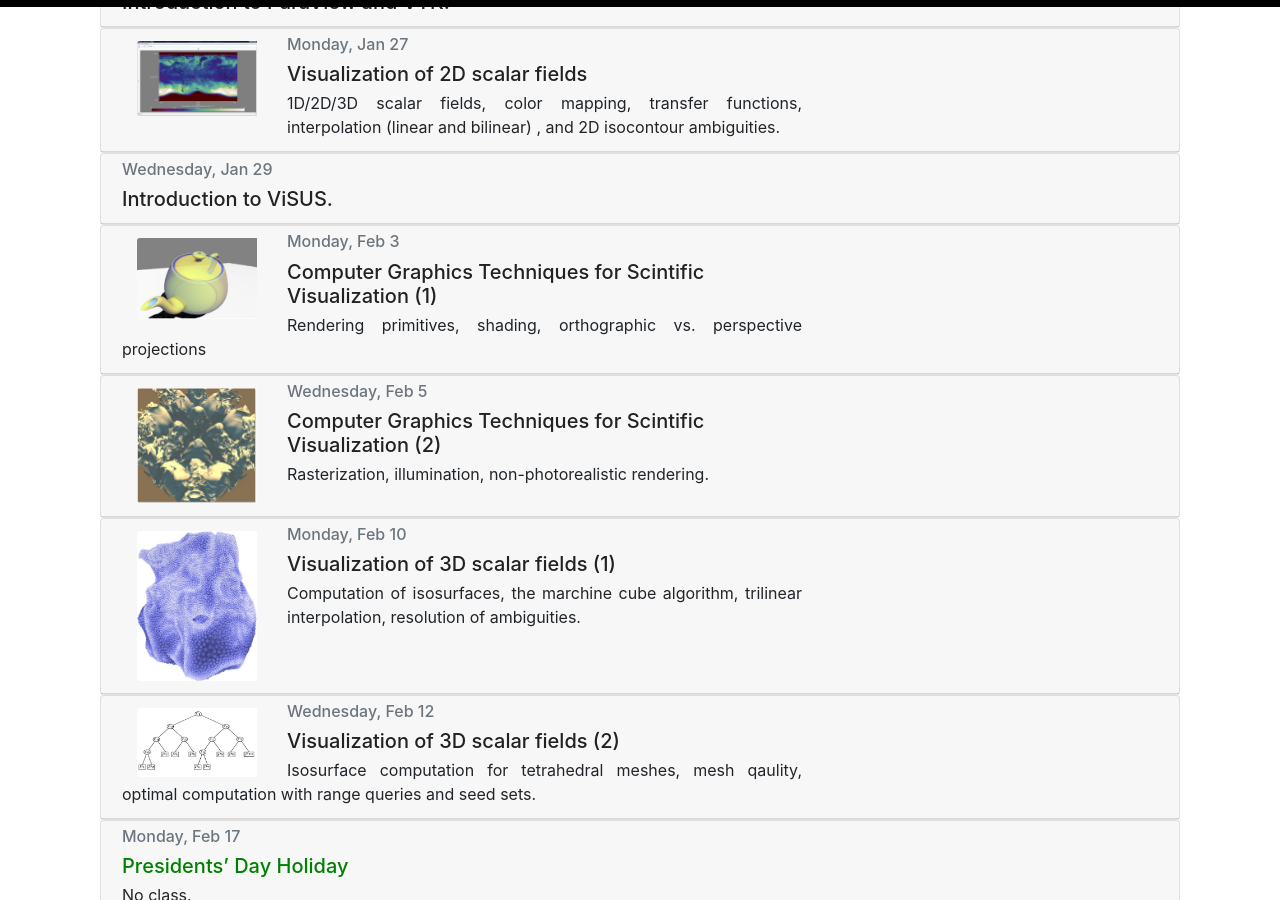
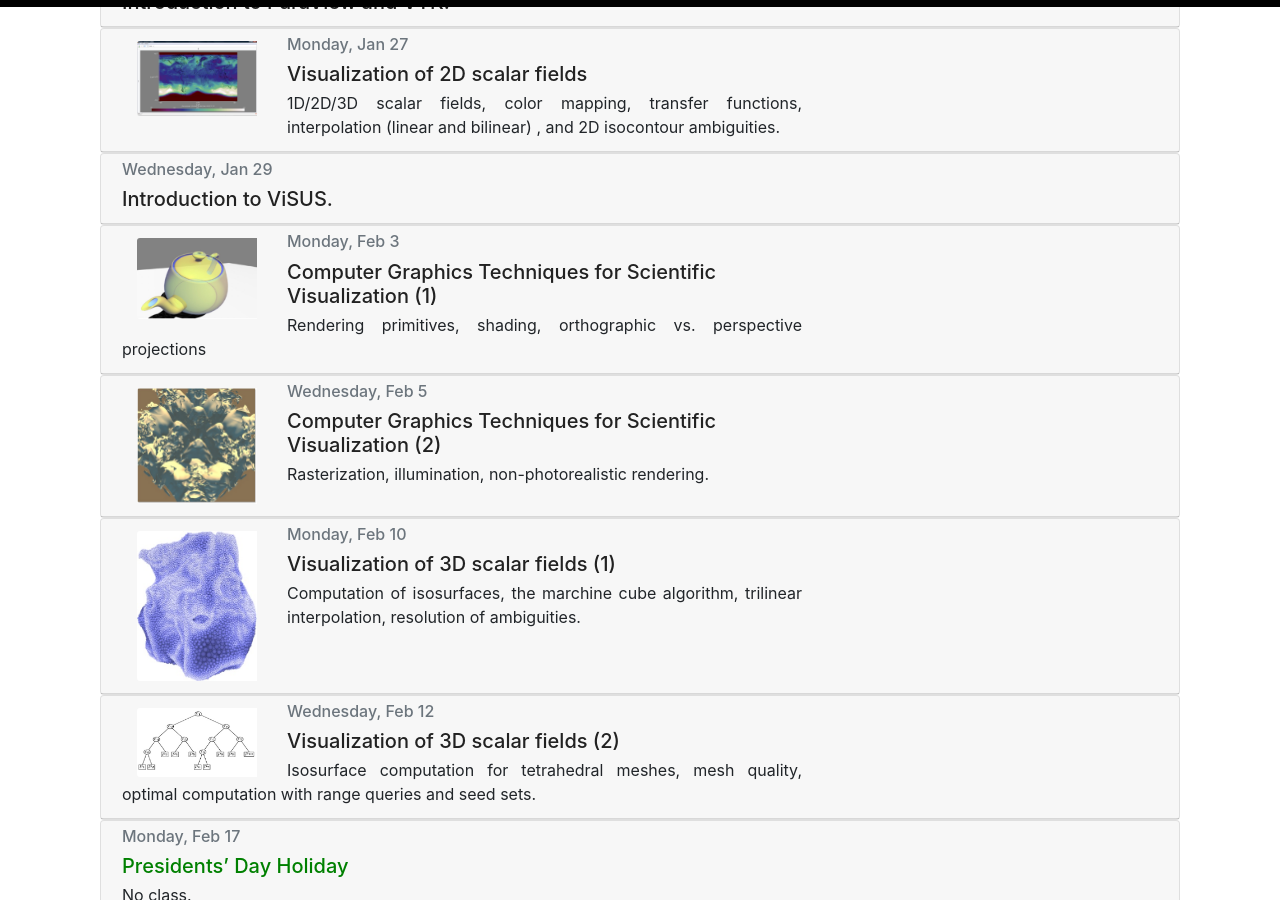
Before and after one commit to ComputingElevatedLab/sciviscourse, a Jekyll site: the page built from _pages/schedule.md, in a window 1280 px wide and 900 px high, scrolled down 781 px. Built offline with Jekyll 4.4.1, drawn with Linux system fonts in a browser that asks for light colours; some of the changed text lies outside the part shown.

Commit message:
Update schedule.yml
Some small typo fixes

```diff
--- a/_data/schedule.yml
+++ b/_data/schedule.yml
@@ -34,12 +34,12 @@
 - name: Introduction to ViSUS.
   date: Wednesday, Jan 29
 
-- name: Computer Graphics Techniques for Scintific Visualization (1)
+- name: Computer Graphics Techniques for Scientific Visualization (1)
   date: Monday, Feb 3
   description: Rendering primitives, shading, orthographic vs. perspective projections
   image: ../images/schedule/primitives.jpg
 
-- name: Computer Graphics Techniques for Scintific Visualization (2)
+- name: Computer Graphics Techniques for Scientific Visualization (2)
   date: Wednesday, Feb 5
   description: Rasterization, illumination, non-photorealistic rendering.
   image: ../images/schedule/shadows.jpg
@@ -51,7 +51,7 @@
 
 - name: Visualization of 3D scalar fields (2)
   date: Wednesday, Feb 12
-  description: Isosurface computation for tetrahedral meshes, mesh qaulity, optimal computation with range queries and seed sets.
+  description: Isosurface computation for tetrahedral meshes, mesh quality, optimal computation with range queries and seed sets.
   image: ../images/schedule/kdtree.jpg
 
 - name: Presidents’ Day Holiday
@@ -118,7 +118,7 @@
 
 - name: Virtual environments
   date: Wednesday, Apr 1
-  description: The cave and other immersive enviroments, tasks benefiting from VR, applications in neurosicence and metrology.
+  description: The cave and other immersive enviroments, tasks benefiting from VR, applications in neuroscience and metrology.
   image: ../images/schedule/vrneurons.jpg
 
 - name: Uncertainty visualization (1)
@@ -128,7 +128,7 @@
 
 - name: Uncertainty visualization (2)
   date: Wednesday, Apr 8
-  description: Isosurface uncertainty, volume rendering uncertainty, ensemble burved boxplot.
+  description: Isosurface uncertainty, volume rendering uncertainty, ensemble curved boxplot.
 
 - name: Big data (1)
   date: Monday, Apr 13
```
